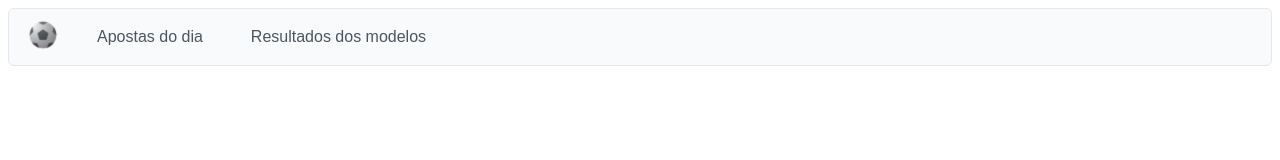
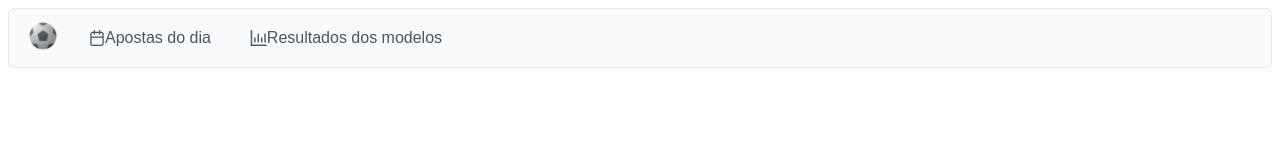
Before and after one commit to johnn1sbo3s/nuxtui-template, a Vue app: page / in a window 1280 px wide. Shown: the top 160 px of the page. Built offline with nearby package versions, Linux system fonts and the light colour scheme; a web font is replaced by a local one.

Commit message:
add router ao homeview

```diff
--- a/src/views/HomeView.vue
+++ b/src/views/HomeView.vue
@@ -1,9 +1,24 @@
 <template>
-  <Menubar :model="items" class="menuBar">
-    <template v-slot:start>
-      <img :src="myLogo" :alt="myAlt" id="logo">
-    </template>
-  </Menubar>
+  <div>
+    <Menubar :model="items" class="menuBar">
+      <template v-slot:start>
+        <img :src="myLogo" :alt="myAlt" id="logo">
+      </template>
+      <template #item="{ item, props }">
+        <router-link v-if="item.route" v-slot="{ href, navigate }" :to="item.route" custom>
+          <a v-ripple :href="href" v-bind="props.action" @click="navigate">
+              <span :class="item.icon" />
+              <span class="ml-3">{{ item.label }}</span>
+          </a>
+        </router-link>
+        <a v-else v-ripple :href="item.url" :target="item.target" v-bind="props.action">
+          <span :class="item.icon" />
+          <span class="ml-3">{{ item.label }}</span>
+          <span v-if="hasSubmenu" class="pi pi-fw pi-angle-down ml-2" />
+        </a>
+      </template>
+    </Menubar>
+  </div>
 </template>
 
 
@@ -29,6 +44,7 @@ export default {
         {
           label: 'Resultados dos modelos',
           icon: 'pi pi-chart-bar',
+          route: '/about',
         },
       ]
     };
@@ -43,5 +59,4 @@ export default {
   width: 32px;
   margin: 0 10px 0 10px;
 }
-
 </style>
```
